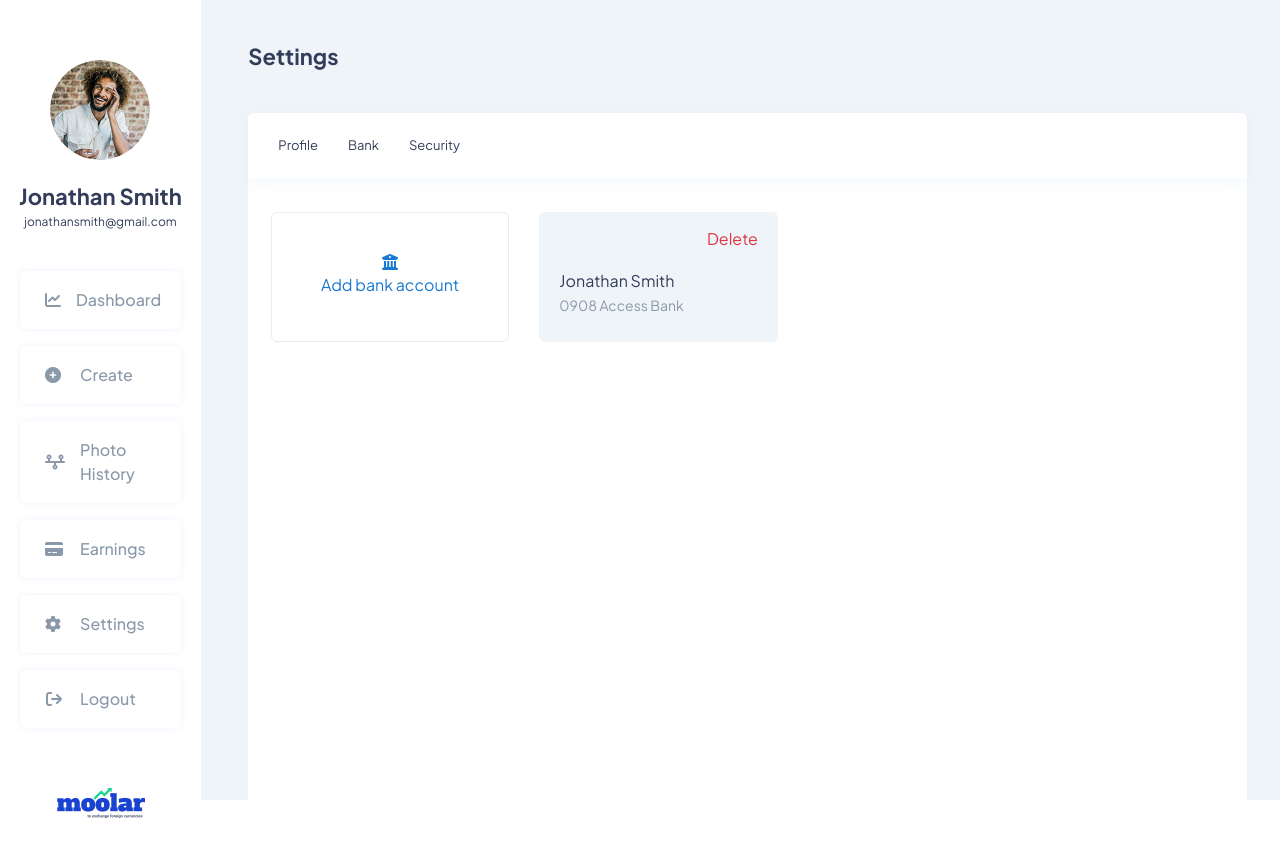
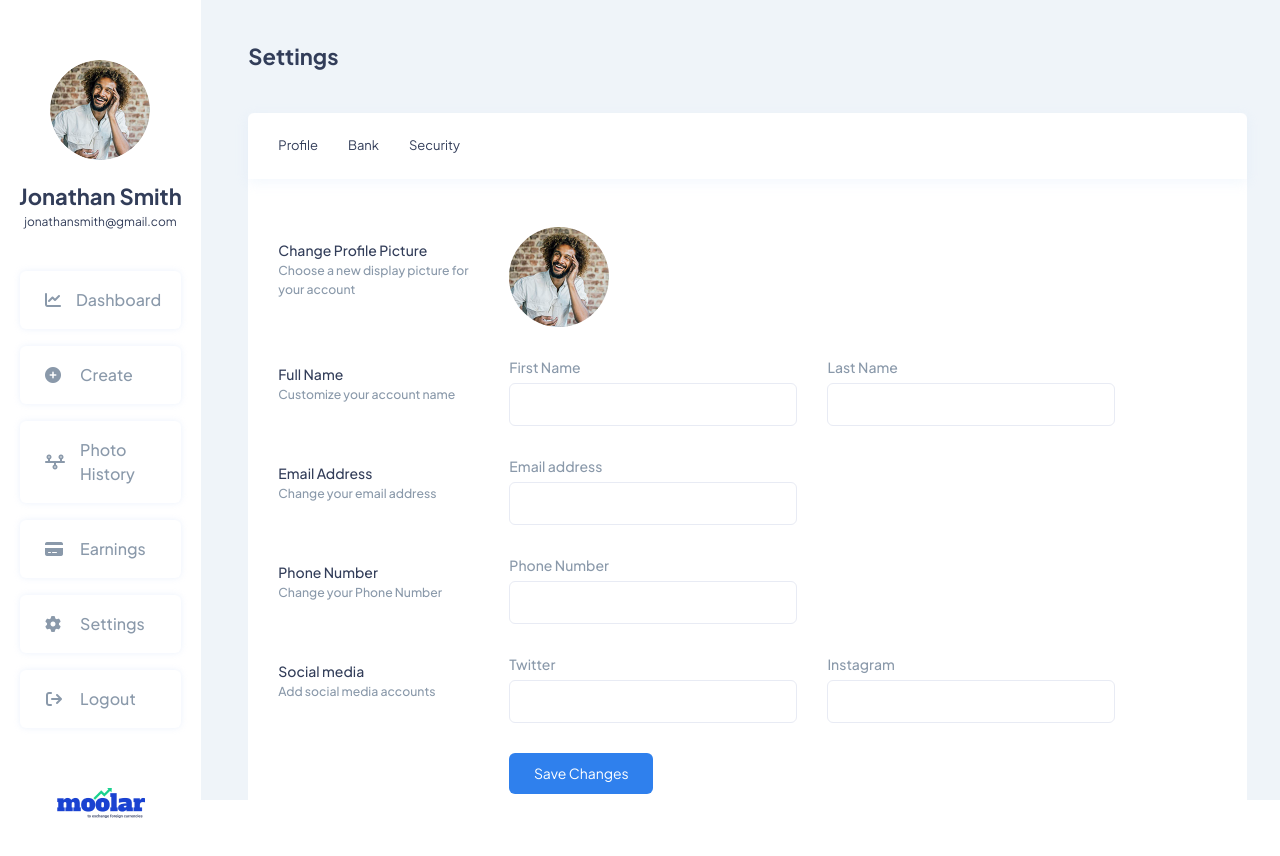
Before and after one commit to sottijani/aworan-FE, a React (Create React App) app: page / in a window 1280 px wide. Shown: the top 856 px of the page. Built offline with nearby package versions, Linux system fonts and the light colour scheme.

Commit message:
complete setting page

```diff
--- a/src/assets/style/index.scss
+++ b/src/assets/style/index.scss
@@ -323,7 +323,7 @@ a {
 		.row {
 			gap: 3rem;
 
-			.col-md-3 {
+			.bank {
 				min-height: 13rem;
 				border: 1px solid #E8EBF4;
 			}
@@ -345,7 +345,8 @@ a {
 	}
 }
 
-.addbank {
+.addbank,
+.profile {
 	color: #8A99AA;
 	font-size: 1.4rem;
 	font-weight: 500;
@@ -356,6 +357,10 @@ a {
 		width: 100%;
 	}
 
+	label {
+		font-size: 1.4rem;
+	}
+
 	.bt {
 		padding-top: 7.7rem;
 	}
--- a/src/pages/settings.js
+++ b/src/pages/settings.js
@@ -1,15 +1,32 @@
+import { useState } from "react";
+import assets from "../js/assets";
+
 const Settings = () => {
+	const [tab, setTab] = useState("profile");
+
+	const changeTab = (v) => {
+		setTab(v);
+	};
+
 	return (
 		<div className="settings">
 			<p className="apt-4 mb-0 apb-4 font-700 font-22">Settings</p>
 
 			<div className="bg-white round-ter " style={{ minHeight: "76.2rem" }}>
 				<div className="tabs d-flex">
-					<span role="button">Profile</span>
-					<span role="button">Bank</span>
-					<span role="button">Security</span>
+					<span role="button" onClick={() => changeTab("profile")}>
+						Profile
+					</span>
+					<span role="button" onClick={() => changeTab("bank")}>
+						Bank
+					</span>
+					<span role="button" onClick={() => changeTab("security")}>
+						Security
+					</span>
 				</div>
 
+				{/* bank details */}
+				{tab === "bank" ? (
 					<div className="container-fluid  content">
 						<div className="row">
 							<button className="col-md-3 round-ter d-flex flex-column justify-content-center align-items-center bank bg-white" data-bs-target="#addBank" data-bs-toggle="modal">
@@ -27,12 +44,58 @@ const Settings = () => {
 							</div>
 						</div>
 					</div>
+				) : (
+					""
+				)}
+
+				{/* profile details */}
+				{tab === "profile" ? (
+					<div className="container-fluid  content">
+						<div className="row profile gap-0">
+							<SetForm title="Change Profile Picture" caption="Choose a new display picture for your account" component1={<img src={assets.avatar} width="100px" alt="" />} />
+							<SetForm title="Full Name" caption="Customize your account name" component1={<Input label="First Name" />} component2={<Input label="Last Name" />} />
+							<SetForm title="Email Address" caption="Change your email address" component1={<Input label="Email address" />} />
+							<SetForm title="Phone Number" caption="Change your Phone Number" component1={<Input label="Phone Number" />} />
+							<SetForm title="Social media" caption="Add social media accounts" component1={<Input label="Twitter" />} component2={<Input label="Instagram" />} />
+							<SetForm
+								component1={
+									<button type="button" className="d-bg-blue p-3 border-0 text-white round-ter w-50">
+										Save Changes
+									</button>
+								}
+							/>
+						</div>
+					</div>
+				) : (
+					""
+				)}
+
+				{/* security */}
+				{tab === "security" ? (
+					<div className="container-fluid  content">
+						<div className="row profile gap-0">
+							<SetForm title="Password" caption="Change your current Password" component1={<Input label="Twitter" type="password" />} />
+							<SetForm
+								component1={
+									<button type="button" className="d-bg-blue p-3 border-0 text-white round-ter w-50">
+										Save Changes
+									</button>
+								}
+							/>
+						</div>
+					</div>
+				) : (
+					""
+				)}
 			</div>
 
+			{/* modal */}
 			<div className="modal fade " id="exampleModal" tabIndex="-1" aria-labelledby="exampleModalLabel" aria-hidden="true" key="modal">
 				<div className="modal-dialog modal-dialog-centered ">
 					<div className="modal-content round-ter border-0  " style={{ padding: "2rem 3.5rem" }}>
-						<div className="modal-header border-0 font-700 font-22">Delete Bank Account</div>
+						<div className="modal-header border-0 font-700 font-22" style={{ color: " #323D59" }}>
+							Delete Bank Account
+						</div>
 						<div className="modal-body py-4">
 							<p>Are you sure you want to delete this bank account details?</p>
 						</div>
@@ -49,8 +112,10 @@ const Settings = () => {
 			<div className="modal fade addbank " id="addBank" tabIndex="-1" aria-labelledby="addBank" aria-hidden="true" key="bank">
 				<div className="modal-dialog modal-dialog-centered ">
 					<form className=" w-100 round-ter border-0 ">
-						<div className="modal-content  border-0 p-5 w-75 mx-auto">
-							<div className="modal-header border-0 font-700 font-22 ">Add Bank Account</div>
+						<div className="modal-content  border-0 p-4 w-75 mx-auto">
+							<div className="modal-header border-0 font-700 font-22 " style={{ color: " #323D59" }}>
+								Add Bank Account
+							</div>
 							<div className="modal-body py-3">
 								<div className="py-3">
 									<label className="d-block my-2">Bank</label>
@@ -59,6 +124,9 @@ const Settings = () => {
 								<div className="py-3">
 									<label className="d-block my-2">Account Number</label>
 									<input className="p-3" type="number" required />
+									<small className="text-end d-block py-3 font-500" style={{ color: "#05A86D" }}>
+										Olawale Amara Galadima
+									</small>
 								</div>
 							</div>
 							<div className="modal-header border-0 d-flex gap-3 bt ">
@@ -78,3 +146,27 @@ const Settings = () => {
 };
 
 export default Settings;
+
+const SetForm = ({ title, caption, component1, component2 }) => {
+	return (
+		<>
+			<div className="col-md-3  d-flex flex-column justify-content-center pb-4 pe-5">
+				<p className="m-0" style={{ color: "#323D59" }}>
+					{title}
+				</p>
+				<small>{caption}</small>
+			</div>
+			<div className="col-md-4 py-4 ps-0 pe-5">{component1}</div>
+			<div className="col-md-4 py-4 ps-0 pe-5">{component2}</div>
+		</>
+	);
+};
+
+const Input = ({ label, type = "text", ...other }) => {
+	return (
+		<div>
+			<label className="d-block mb-2">{label}</label>
+			<input type={type} className="w-100 p-3" {...other} />
+		</div>
+	);
+};
```
Lines whose indentation alone changed are shown as unchanged.
